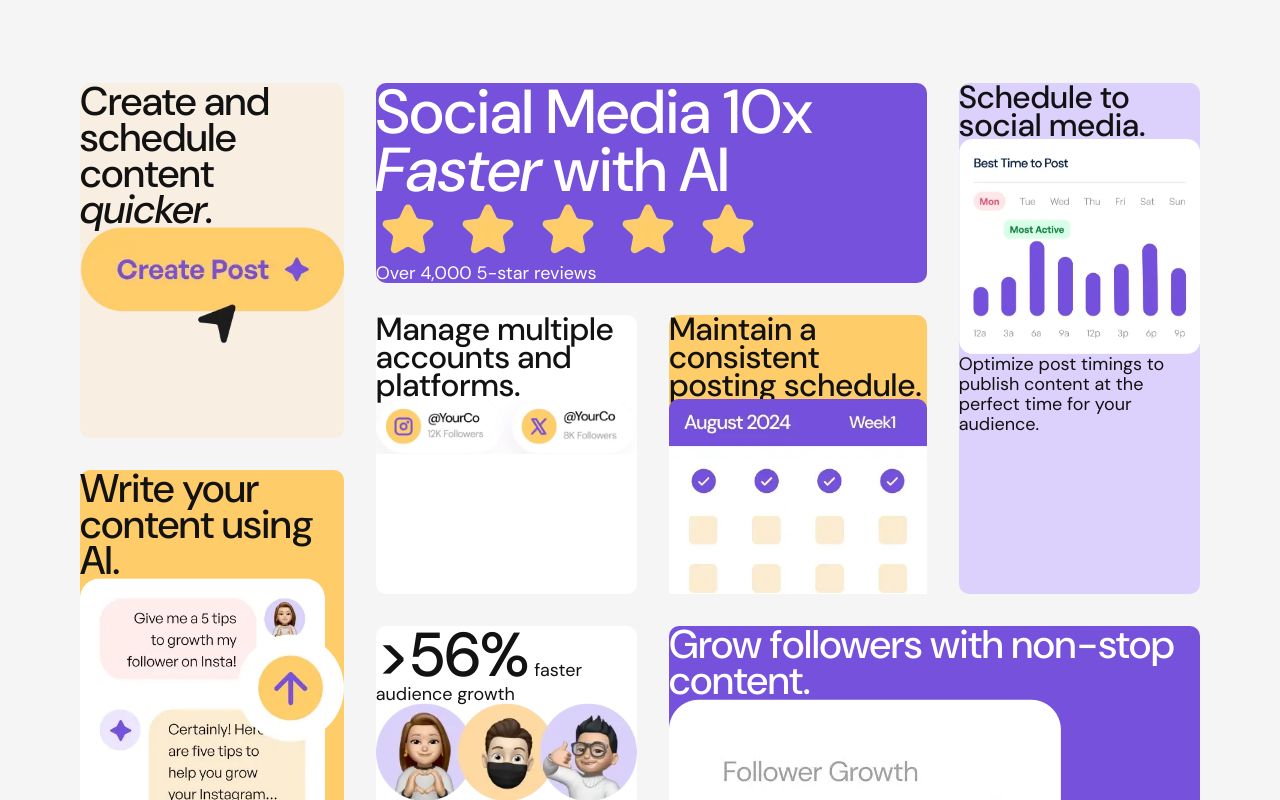
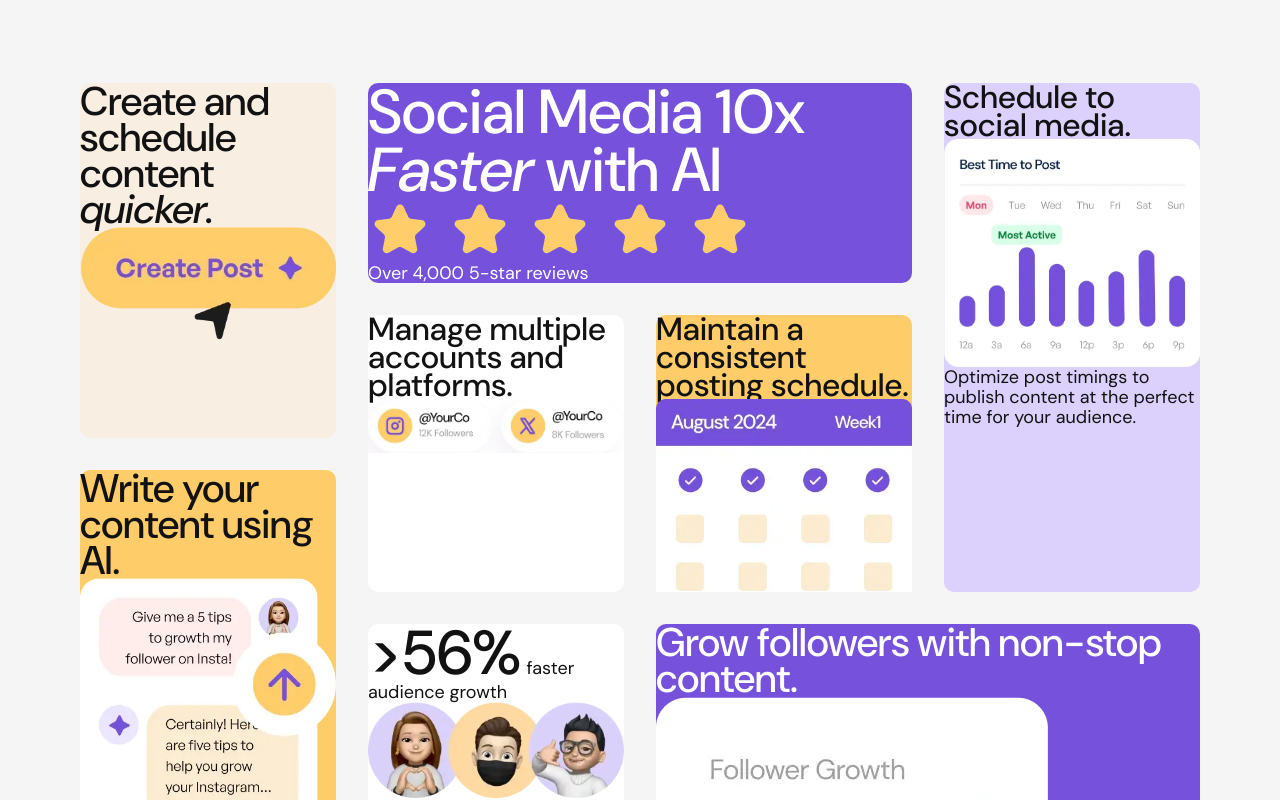
Before and after one commit to Arsalan2078/bento-grid, a React (Vite) app: page / in a window 1280 px wide. Shown: the top 800 px of the page. Built offline with nearby package versions, Linux system fonts and the light colour scheme.

Commit message:
grid columns are not equal width

```diff
--- a/src/components/BentoGrid/index.module.css
+++ b/src/components/BentoGrid/index.module.css
@@ -8,6 +8,7 @@
 .grid {
   display: grid;
   gap: 2rem 2rem;
+  grid-template-columns: repeat(1, 1fr);
   grid-template-areas:
     "c-1"
     "c-2"
@@ -21,6 +22,7 @@
 
 @media screen and (min-width: calc(768 / 16 * 1rem)) {
   .grid {
+    grid-template-columns: repeat(2, 1fr);
     grid-template-areas:
       "c-1  c-1"
       "c-2  c-3"
@@ -33,6 +35,7 @@
 
 @media screen and (min-width: calc(984 / 16 * 1rem)) {
   .grid {
+    grid-template-columns: repeat(3, 1fr);
     grid-template-areas:
       "c-1 c-1  c-1 c-1  c-4 c-4"
       "c-2 c-2  c-3 c-3  c-4 c-4"
@@ -43,6 +46,7 @@
 
 @media screen and (min-width: calc(1200 / 16 * 1rem)) {
   .grid {
+    grid-template-columns: repeat(4, 1fr);
     grid-template-areas:
       "c-7  c-1  c-1  c-4"
       "c-7  c-2  c-3  c-4"
```
